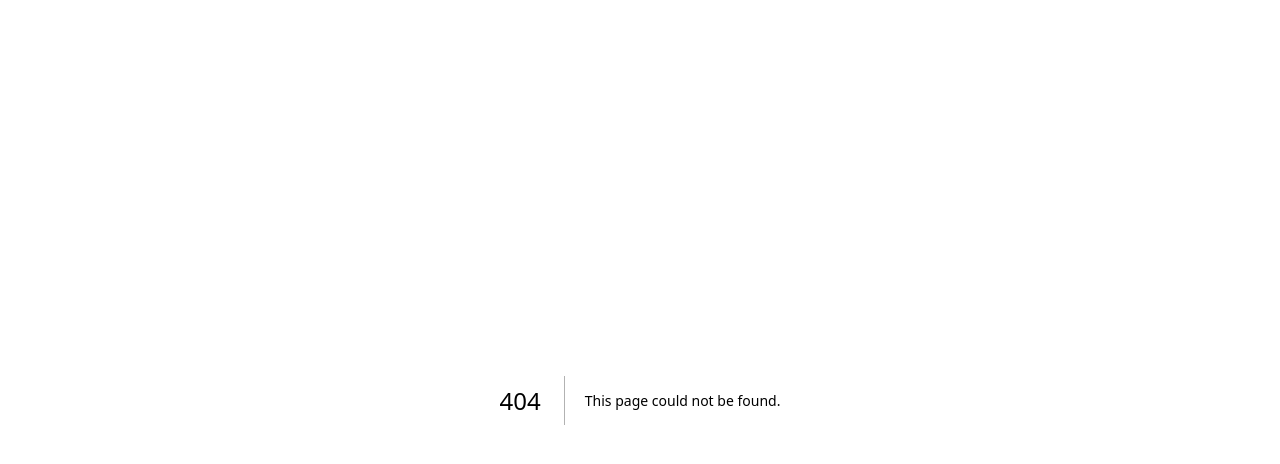
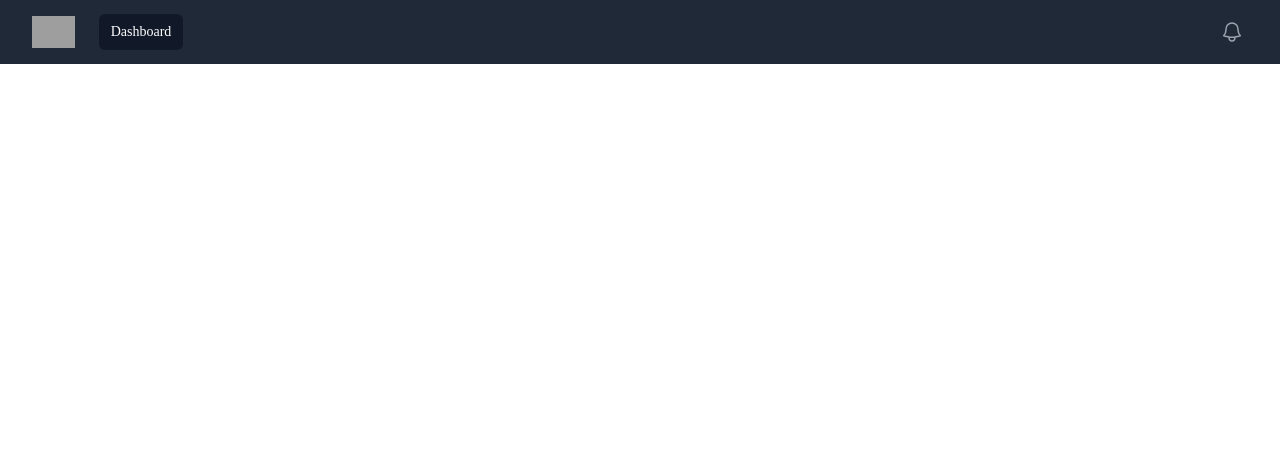
Before and after one commit to ananduremanan/dreamCatcherNext, a Next.js app: page /components/Nav in a window 1280 px wide. Before the commit this address had no page. Shown: the top 464 px of the page. Built offline with nearby package versions, Linux system fonts and the light colour scheme; grey boxes are pictures that could not be loaded.

Commit message:
3 files modified, 1 added

```diff
--- a/package.json
+++ b/package.json
@@ -8,6 +8,8 @@
     "start": "next start"
   },
   "dependencies": {
+    "@headlessui/react": "^1.7.15",
+    "@heroicons/react": "^2.0.18",
     "next": "^13.0.6",
     "react": "^18.2.0",
     "react-dom": "^18.2.0"
--- /dev/null
+++ b/pages/components/Nav.js
@@ -0,0 +1,99 @@
+import { Fragment } from 'react'
+import { Disclosure, Menu, Transition } from '@headlessui/react'
+import { Bars3Icon, BellIcon, XMarkIcon } from '@heroicons/react/24/outline'
+
+const navigation = [
+  { name: 'Dashboard', href: '#', current: true },
+]
+
+function classNames(...classes) {
+  return classes.filter(Boolean).join(' ')
+}
+
+export default function Nav() {
+  return (
+    <Disclosure as="nav" className="bg-gray-800">
+      {({ open }) => (
+        <>
+          <div className="mx-auto max-w-7xl px-2 sm:px-6 lg:px-8">
+            <div className="relative flex h-16 items-center justify-between">
+              <div className="absolute inset-y-0 left-0 flex items-center sm:hidden">
+                {/* Mobile menu button*/}
+                <Disclosure.Button className="inline-flex items-center justify-center rounded-md p-2 text-gray-400 hover:bg-gray-700 hover:text-white focus:outline-none focus:ring-2 focus:ring-inset focus:ring-white">
+                  <span className="sr-only">Open main menu</span>
+                  {open ? (
+                    <XMarkIcon className="block h-6 w-6" aria-hidden="true" />
+                  ) : (
+                    <Bars3Icon className="block h-6 w-6" aria-hidden="true" />
+                  )}
+                </Disclosure.Button>
+              </div>
+              <div className="flex flex-1 items-center justify-center sm:items-stretch sm:justify-start">
+                <div className="flex flex-shrink-0 items-center">
+                  <img
+                    className="block h-8 w-auto lg:hidden"
+                    src="https://tailwindui.com/img/logos/mark.svg?color=indigo&shade=500"
+                    alt="Your Company"
+                  />
+                  <img
+                    className="hidden h-8 w-auto lg:block"
+                    src="https://tailwindui.com/img/logos/mark.svg?color=indigo&shade=500"
+                    alt="Your Company"
+                  />
+                </div>
+                <div className="hidden sm:ml-6 sm:block">
+                  <div className="flex space-x-4">
+                    {navigation.map((item) => (
+                      <a
+                        key={item.name}
+                        href={item.href}
+                        className={classNames(
+                          item.current ? 'bg-gray-900 text-white' : 'text-gray-300 hover:bg-gray-700 hover:text-white',
+                          'rounded-md px-3 py-2 text-sm font-medium'
+                        )}
+                        aria-current={item.current ? 'page' : undefined}
+                      >
+                        {item.name}
+                      </a>
+                    ))}
+                  </div>
+                </div>
+              </div>
+              <div className="absolute inset-y-0 right-0 flex items-center pr-2 sm:static sm:inset-auto sm:ml-6 sm:pr-0">
+                <button
+                  type="button"
+                  className="rounded-full bg-gray-800 p-1 text-gray-400 hover:text-white focus:outline-none focus:ring-2 focus:ring-white focus:ring-offset-2 focus:ring-offset-gray-800"
+                >
+                  <span className="sr-only">View notifications</span>
+                  <BellIcon className="h-6 w-6" aria-hidden="true" />
+                </button>
+
+                {/* Profile dropdown */}
+                {/*  */}
+              </div>
+            </div>
+          </div>
+
+          <Disclosure.Panel className="sm:hidden">
+            <div className="space-y-1 px-2 pb-3 pt-2">
+              {navigation.map((item) => (
+                <Disclosure.Button
+                  key={item.name}
+                  as="a"
+                  href={item.href}
+                  className={classNames(
+                    item.current ? 'bg-gray-900 text-white' : 'text-gray-300 hover:bg-gray-700 hover:text-white',
+                    'block rounded-md px-3 py-2 text-base font-medium'
+                  )}
+                  aria-current={item.current ? 'page' : undefined}
+                >
+                  {item.name}
+                </Disclosure.Button>
+              ))}
+            </div>
+          </Disclosure.Panel>
+        </>
+      )}
+    </Disclosure>
+  )
+}
--- a/pages/index.js
+++ b/pages/index.js
@@ -1,14 +1,16 @@
 import Head from 'next/head';
 import Image from 'next/image';
 import room from './assets/images/room.jpg';
+import Nav from './components/Nav';
 
 export default function Home() {
   return (
     <div>
+      <Nav />
       <main>
         <div className="bg-gray-800 p-4 md:h-screen">
           <div className="grid grid-cols-1 gap-4 bg-gray-800 md:grid-cols-4">
-            <div className="cursor-pointer rounded-lg bg-white shadow-md hover:shadow-lg">
+            <div className="cursor-pointer overflow-hidden rounded-lg bg-white shadow-md hover:shadow-lg">
               <Image src={room} alt="fox" />
               <div className="m-4">
                 <p className="font-bold text-gray-500">The Cunning</p>
```
Also changed, not shown: 1 other file (tests, documents, lock files or other folders).
